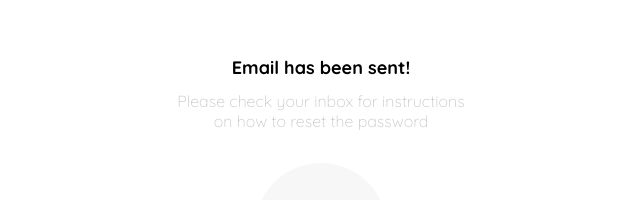
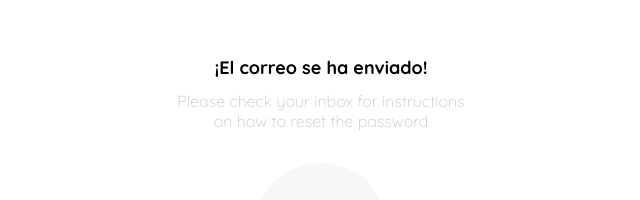
Before and after one commit to pacool84/Yard-Sale-, a plain HTML site: page yard-sale-1/emailsend.html in a window 1280 px wide. Shown: the part 149-349 px from the top of the page, 319-959 px from the left. Drawn offline with Linux system fonts and the light colour scheme.

Commit message:
traduccion linea 113

```diff
--- a/yard-sale-1/emailsend.html
+++ b/yard-sale-1/emailsend.html
@@ -110,7 +110,7 @@
     <div class="login">
       <div class="form-container">
         <img src="./logos/logo_yard_sale.svg" alt="logo" class="logo" />
-        <h1 class="title">Email has been sent!</h1>
+        <h1 class="title">¡El correo se ha enviado!</h1>
         <p class="subtitle">
           Please check your inbox for instructions on how to reset the password
         </p>
```
